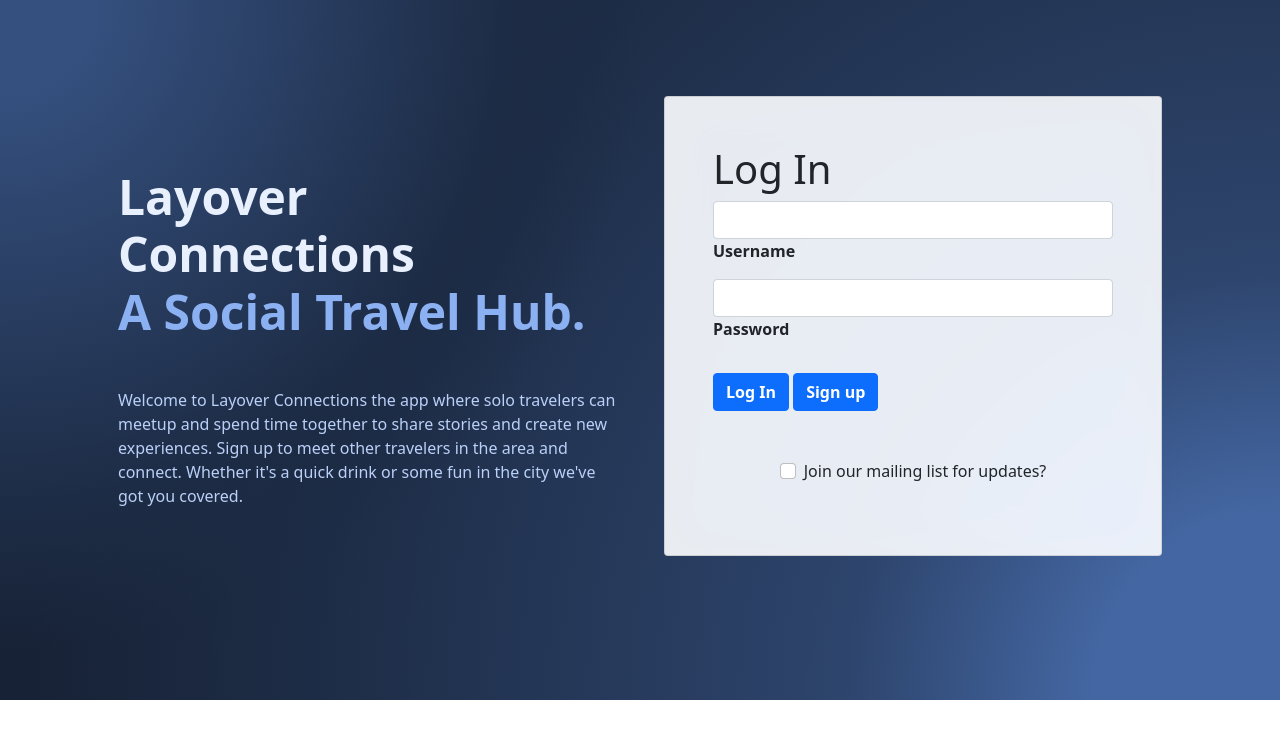
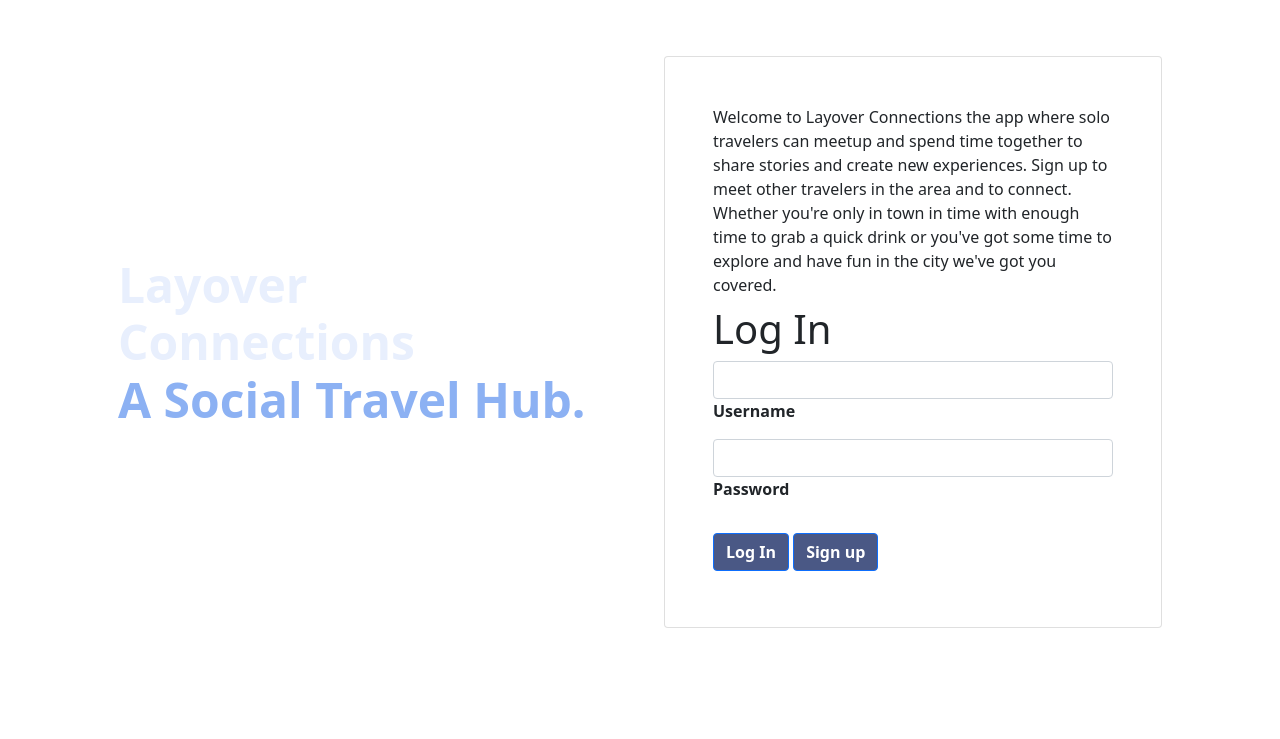
Before and after one commit to alejamora04/Layover-Connections, a Django app: page /login in a window 1280 px wide. Shown: the top 739 px of the page. Run offline with Django 4.2, Linux system fonts and the light colour scheme; some libraries are stand-ins or nearby versions.

Commit message:
merged conflicts

```diff
--- a/layoverconnections/static/layoverconnections/styles.css
+++ /dev/null
@@ -1,88 +0,0 @@
-/* styling for login page*/
-.background-radial-gradient {
-  background-color: hsl(218, 41%, 15%);
-  background-image: radial-gradient(650px circle at 0% 0%,
-      hsl(218, 41%, 35%) 15%,
-      hsl(218, 41%, 30%) 35%,
-      hsl(218, 41%, 20%) 75%,
-      hsl(218, 41%, 19%) 80%,
-      transparent 100%),
-    radial-gradient(1250px circle at 100% 100%,
-      hsl(218, 41%, 45%) 15%,
-      hsl(218, 41%, 30%) 35%,
-      hsl(218, 41%, 20%) 75%,
-      hsl(218, 41%, 19%) 80%,
-      transparent 100%);
-}
-
-
-.bg-glass {
-  background-color: hsla(0, 0%, 100%, 0.9) !important;
-  backdrop-filter: saturate(200%) blur(25px);
-}
-
-/* styling for profile page */
-
-.gradient-custom-2 {
-  /* fallback for old browsers */
-  background: #3104ad;
-
-  /* Chrome 10-25, Safari 5.1-6 */
-  background: -webkit-linear-gradient(to right, rgb(23, 11, 133), rgba(166, 193, 238, 1));
-
-  /* W3C, IE 10+/ Edge, Firefox 16+, Chrome 26+, Opera 12+, Safari 7+ */
-  background: linear-gradient(to right, rgb(35, 8, 129), rgba(166, 193, 238, 1))
-  }
-
-
-/* Styling for the mainpage "index" */
-:root {
-  --jumbotron-padding-y: 3rem;
-}
-
-.jumbotron {
-  padding-top: var(--jumbotron-padding-y);
-  padding-bottom: var(--jumbotron-padding-y);
-  margin-bottom: 0;
-  background-color: #fff;
-}
-@media (min-width: 768px) {
-  .jumbotron {
-    padding-top: calc(var(--jumbotron-padding-y) * 2);
-    padding-bottom: calc(var(--jumbotron-padding-y) * 2);
-  }
-}
-
-.jumbotron p:last-child {
-  margin-bottom: 0;
-}
-
-.jumbotron-heading {
-  font-weight: 300;
-}
-
-.jumbotron .container {
-  max-width: 40rem;
-}
-
-footer {
-  padding-top: 3rem;
-  padding-bottom: 3rem;
-}
-
-footer p {
-  margin-bottom: .25rem;
-}
-
-.box-shadow { box-shadow: 0 .25rem .75rem rgba(0, 0, 0, .05); }
-
-/* Main Page Styling*/
-
-/* Spotify Style card text
-.main-card-text {
-  text-: white;
-  text-align: center;
-  margin-top: 5;
-  text-shadow: 2px 2px 0px #0c0c0c;
-}
-*/
--- a/layoverconnections/templates/layoverconnections/login.html
+++ b/layoverconnections/templates/layoverconnections/login.html
@@ -1,8 +1,18 @@
 {% extends "layoverconnections/signup.html" %}
+{% load static %}
 
 {% block content %}
 <!--Registration form-->
-        <!-- Template formatting -->
+                <!-- Template formatting -->
+                <p class="mb-2 opacity-70 login-banner-text">
+                    Welcome to Layover Connections the app where solo travelers can meetup and
+                    spend time together to share stories and create new experiences. Sign up
+                    to meet other travelers in the area and to connect. Whether you're only in
+                    town in time with enough time to grab a quick drink or you've got some time
+                    to explore and have fun in the city we've got you covered.
+                </p>
+
+
                 <h1> Log In</h1>
                 <form action="{% url 'layoverconnections:login' %}" method="post">
                   {% csrf_token %}
@@ -16,14 +26,6 @@
                     </div>
                   </div>
                 </div>
-
-                <!-- Email input
-                <div class="form-outline mb-4">
-                  <input type="email" name="email" id="form3Example3" class="form-control" />
-                  <label class="form-label" for="form3Example3"><strong>E-mail Address</strong></label>
-                </div>
-                -->
-
                 <!-- Password input -->
                 <div class="form-outline mb-4">
                   <input type="password" name="password" id="form3Example4" class="form-control" />
@@ -31,25 +33,15 @@
                 </div>
 
                 <!-- Submit button -->
-                <button type="submit" class="btn btn-primary btn-block mb-4" value="Login">
+                <button type="submit" class="btn btn-primary btn-block mb-2" value="Login" style="background-color: rgba(6, 25, 88, 0.726);">
                     <strong>Log In</strong>
                 </button>
-                {% if message %}
-                  <div>{{ message }}</div>
-                {% endif %}
-
                 <!-- Signup Redirect -->
-                <a class="btn btn-primary btn-block mb-4" href="{% url 'layoverconnections:register' %}" role="button">
+                <a class="btn btn-primary btn-block mb-2" href="{% url 'layoverconnections:register' %}" role="button" style="background-color: rgba(6, 25, 88, 0.726);">
                   <strong>Sign up</strong>
                 </a>
 
-                    <!-- Checkbox -->
-                    <div class="form-check d-flex justify-content-center  mt-4 mb-4">
-                        <input class="form-check-input me-2" type="checkbox" value="" id="form2Example33" unchecked />
-                        <label class="form-check-label" for="form2Example33">
-                          Join our mailing list for updates?
-                        </label>
-                    </div>
+
 
                 <!-- Register buttons
 
--- a/layoverconnections/templates/layoverconnections/signup.html
+++ b/layoverconnections/templates/layoverconnections/signup.html
@@ -1,4 +1,4 @@
-{% load static%}
+{% load static %}
 <!DOCTYPE html>
 <html lang="en">
     <head>
@@ -16,26 +16,23 @@
         <script
         src="https://use.fontawesome.com/releases/v6.1.0/js/all.js" crossorigin="anonymous">
         </script>
-        <link rel="stylesheet" href="{% static 'layoverconnections/styles.css' %}">
-        <title>Sign On</title>
+
+        <link rel="stylesheet" href="{% static 'layoverconnections/style.css' %}">
+
+        <title>Welcome to Layover Connections </title>
     </head>
     <body>
-    <!-- Section: Design Block -->
+    <!-- Login Portal background gradient -->
     <section class="background-radial-gradient overflow-hidden">
-
-    <div class="container px-4 py-5 px-md-5 text-center text-lg-start my-5">
+        <div class="container px-4 py-2 px-md-5 text-center text-lg-start my-5">
             <div class="row gx-lg-5 align-items-center mb-5">
-            <div class="col-lg-6 mb-5 mb-lg-0" style="z-index: 10">
-            <h1 class="my-5 display-5 fw-bold ls-tight" style="color: hsl(218, 81%, 95%)">
+                <!-- Top Login Page Banner-->
+                <div class="col-lg-6 mb-2 mb-lg-0" style="z-index: 10">
+                    <h1 class="my-3 display-5 fw-bold ls-tight" style="color: hsl(218, 81%, 95%)">
                         Layover Connections <br />
                         <span style="color: hsl(218, 81%, 75%)">A Social Travel Hub.</span>
                     </h1>
-            <p class="mb-4 opacity-70" style="color: hsl(218, 81%, 85%)">
-                Welcome to Layover Connections the app where solo travelers can meetup and
-                spend time together to share stories and create new experiences. Sign up
-                to meet other travelers in the area and connect. Whether it's a quick
-                drink or some fun in the city we've got you covered.
-            </p>
+
                 </div>
                 <!-- Login Template formatting -->
                 <div class="col-lg-6 mb-5 mb-lg-0 position-relative">
@@ -48,6 +45,7 @@
                 </div>
             </div>
         </div>
+    </section>
 
     </body>
 </html>
--- a/layoverconnections/views.py
+++ b/layoverconnections/views.py
@@ -1,18 +1,18 @@
 from django.shortcuts import render, redirect
-from django.http import HttpResponseRedirect
 from django.urls import reverse
 from django.contrib.auth import login, authenticate, logout
-from django.contrib.auth.forms import AuthenticationForm
 from django.contrib.auth.decorators import login_required
 from .models import Profile
 from django.contrib import messages
 from .forms import NewUserForm, UserUpdateForm, ProfileUpdateForm, ImageUploadForm
 
-# Formatting for the splash page portal.
-#TODO Setup the splash page with a demo button to - return render(request, 'layoverconnections/index.html')
+#from django.contrib.auth.forms import AuthenticationForm
+#from django.http import HttpResponseRedirect
+
+# Splash page portal.
 def index(request):
 	if not request.user.is_authenticated:
-		return redirect(reverse("layoverconnections:login"))
+		return render(request, "layoverconnections/splashpage.html")
 	return render(request, 'layoverconnections/homepage.html')
 
 # Server side new user registration validation
```
Also changed, not shown: README.md. Lines whose indentation alone changed are shown as unchanged.
